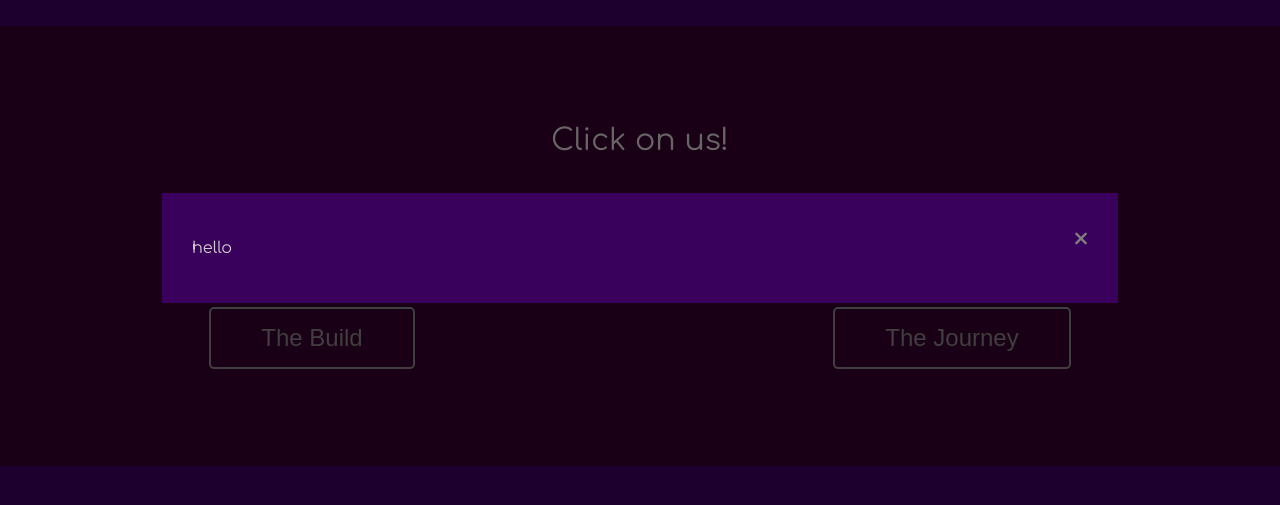
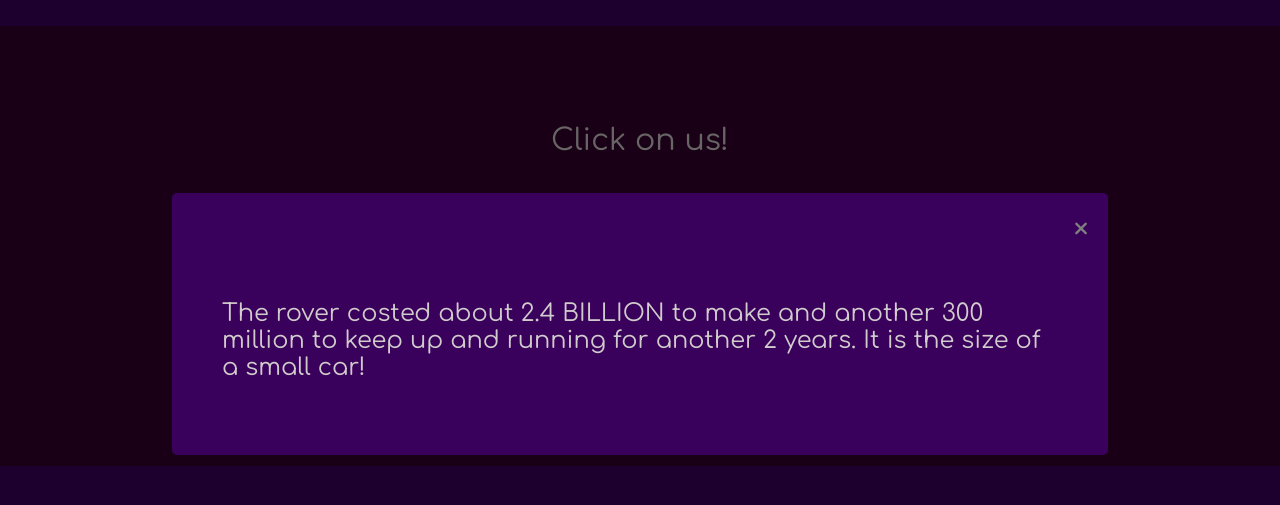
Before and after one commit to Trev-Marshall/Perseverance-Tribute-Page, a plain HTML site: page dist/index.html in a window 1280 px wide. Both pictures are taken after a click on the button "The Build". Shown: the part 1507-2012 px from the top of the page. Drawn offline with nearby package versions, Linux system fonts and the light colour scheme; files that its build step writes are made by us from their sources.

Commit message:
Finished refactoring modals

```diff
--- a/dist/index.html
+++ b/dist/index.html
@@ -46,7 +46,7 @@
         <div class="modal">
             <div class="modal-content">
                 <span class="closeBtn">&times;</span>
-                <p class="modal-para">Lorem ipsum dolor sit amet consectetur adipisicing elit. Aspernatur neque ad cupiditate porro natus eius est non voluptatem laboriosam praesentium vel adipisci nesciunt voluptate incidunt, alias eaque ipsam rem repellendus?</p>
+                <p class="modal-para"></p>
             </div>
         </div>
 
--- a/dist/script.js
+++ b/dist/script.js
@@ -63,11 +63,11 @@ function outsideClick(e) {
 };
 function openModal() {
     modal.style.display = 'block';
-    modalPara.textContent = 'hello';
+    modalPara.textContent = 'The rover costed about 2.4 BILLION to make and another 300 million to keep up and running for another 2 years. It is the size of a small car!';
 };
 function openModal1() {
     modal.style.display = 'block';
-    modalPara.textContent = 'Hi';
+    modalPara.textContent = 'It took 7 months for the rover to reach mars and land. According to NASA Perseverance left the Earth at about 24,600 mph, which is astronomical!... See what I did there!';
 };
 function closeModal() {
     modal.style.display = 'none';
--- a/scss/main.scss
+++ b/scss/main.scss
@@ -337,14 +337,21 @@ nav {
 }
 
 .modal-content {
+    display: flex;
+    flex-direction: column;
+    border-radius: 5px;
     background: $primaryColor;
     margin: 20% auto;
+    padding: 20px;
+    width: 70%;
+}
+.modal-para {
     padding: 30px;
-    width: 70%;
+    font-size: 1.5em;
 }
 .closeBtn {
     color: grey;
-    float: right;
+    align-self: flex-end;
     font-size: 30px;
 }
 .closeBtn:hover,
```
